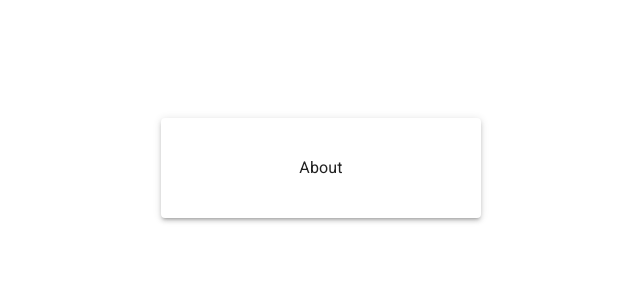
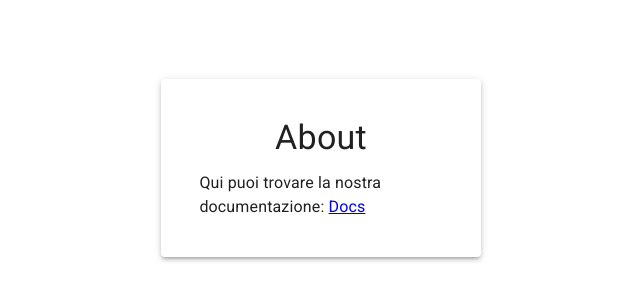
Before and after one commit to unitn-baccala/Front-end, a Next.js app: page /about in a window 1280 px wide. Shown: the part 232-532 px from the top of the page, without its empty margins (319-959 px from the left). Built offline with nearby package versions, Linux system fonts and the light colour scheme.

Commit message:
aggiunta pagina about e link a documentazione

```diff
--- a/package.json
+++ b/package.json
@@ -1,7 +1,7 @@
 {
   "private": true,
   "scripts": {
-    "dev": "next dev",
+    "dev": "next dev -p 8080",
     "build": "next build",
     "start": "next start"
   },
--- a/pages/about.js
+++ b/pages/about.js
@@ -21,7 +21,8 @@ export default function About() {
     return (
         <Box sx={{ height: "100vh", width: "100vw", display: "flex", flexDirection: "column", justifyContent: "center", alignItems: "center"}}>
             <Paper elevation={3} sx={{ width: "25%", padding: "3%", display: "flex", flexDirection: "column", justifyContent: "center", alignItems: "center"}}>
-                <Typography>About</Typography>
+                <Typography variant='h4' gutterBottom>About</Typography>
+                <Typography>Qui puoi trovare la nostra documentazione: <Link href="http://localhost:3000/api/docs/">Docs</Link></Typography>
             </Paper>
         </Box>
     )
```
